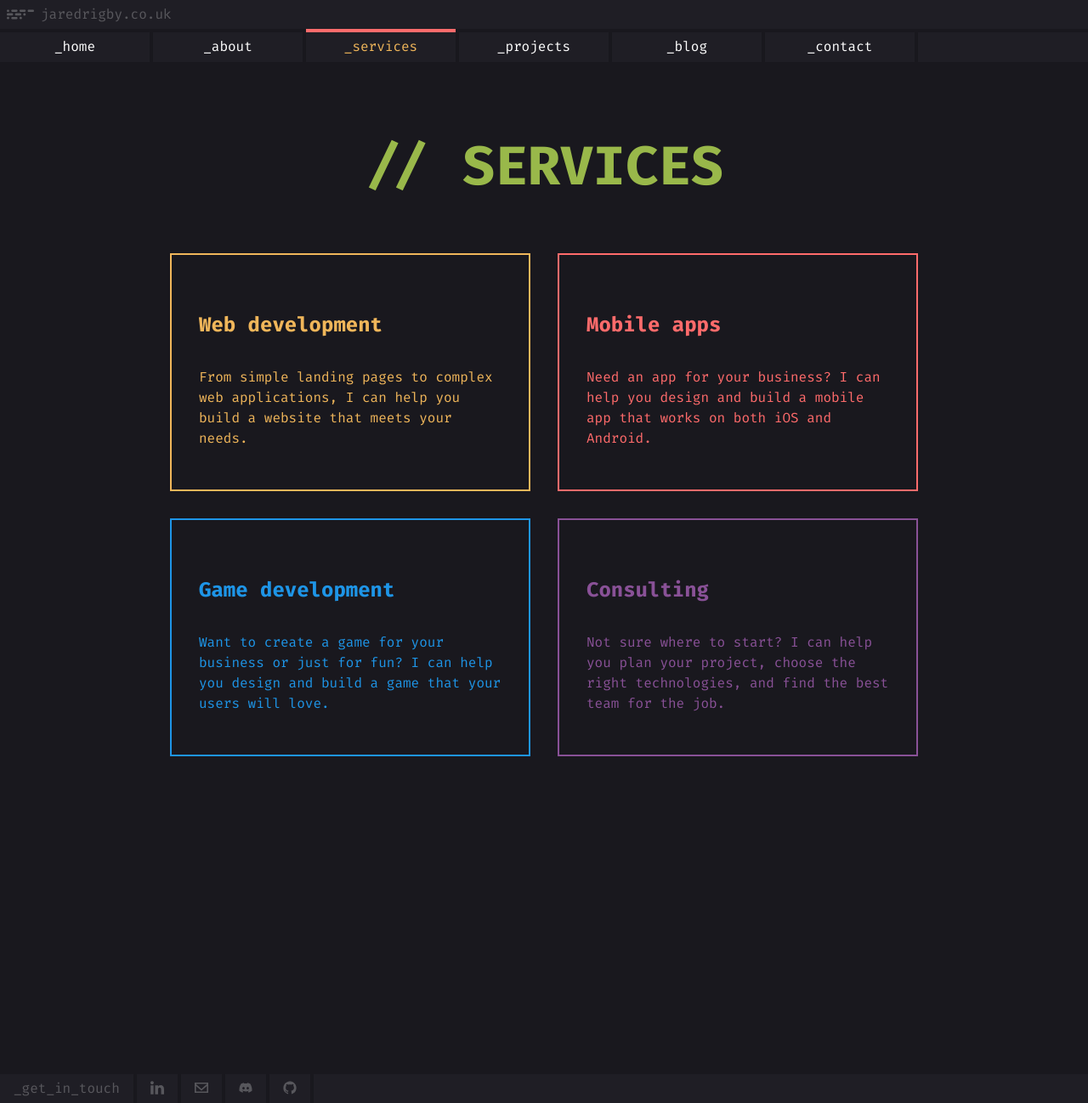
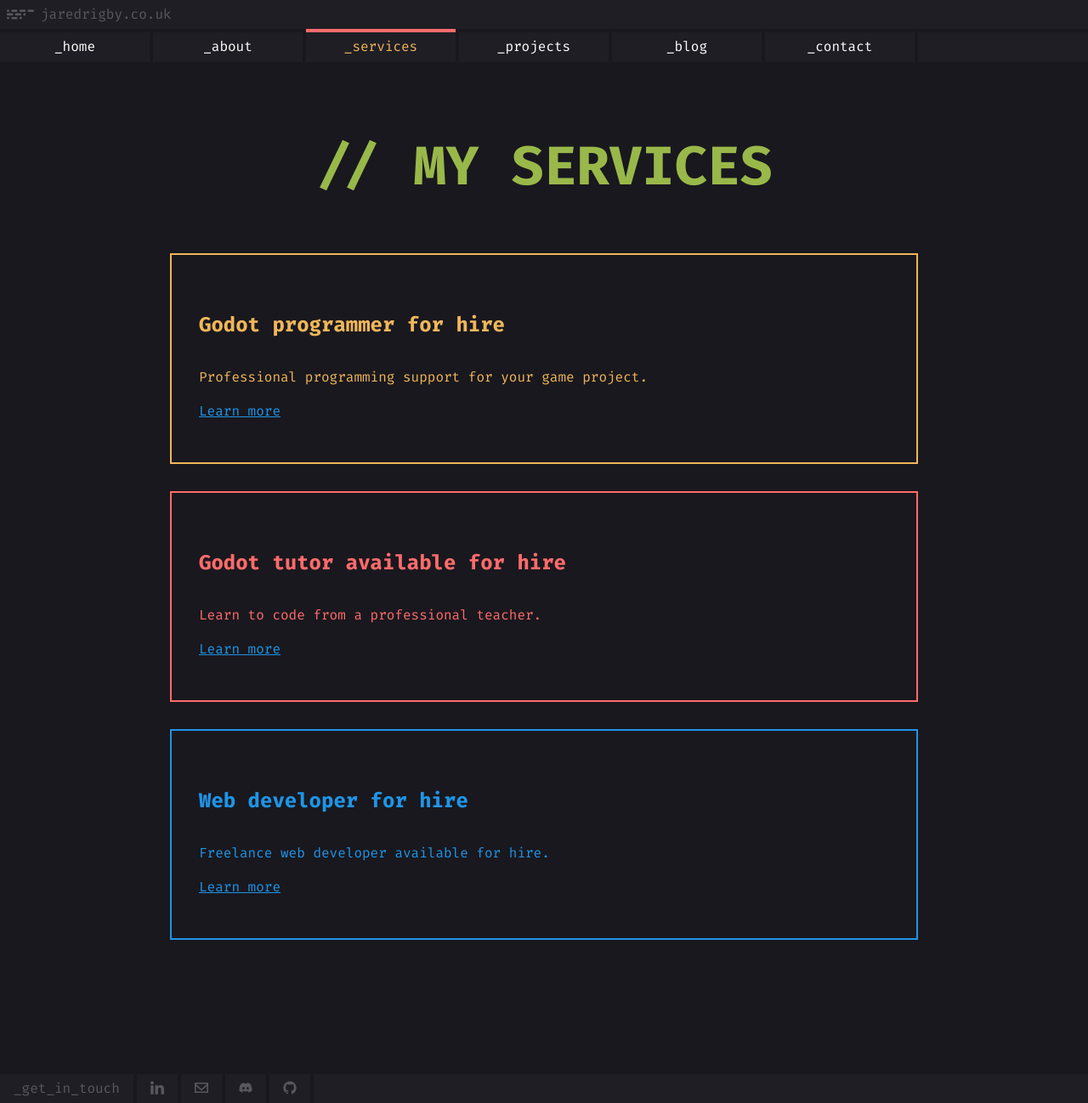
Before and after one commit to jazibobs/website-2024, a Jekyll site: the page built from services.md, in a window 1280 px wide and 1298 px high. Shown: the whole window at 85% size. Built offline with Jekyll 4.4.1, drawn with Linux system fonts in a browser that asks for light colours.

Commit message:
Created service pages

```diff
--- a/_config.yml
+++ b/_config.yml
@@ -31,6 +31,9 @@
   projects:
     output: true
     permalink: /projects/:path/
+  services:
+    output: true
+    permalink: /services/:path/
 
 include:
   - _redirects
--- a/_layouts/services.html
+++ b/_layouts/services.html
@@ -5,22 +5,13 @@
     <h1>{{ page.title }}</h1>
 
     <ul>
+        {% for service in site.services %}
         <li>
-            <h2>Web development</h2>
-            <p>From simple landing pages to complex web applications, I can help you build a website that meets your needs.</p>
+            <h2>{{ service.title }}</h2>
+            {{ service.excerpt }}
+            <p><a href="{{ service.url }}">Learn more</a></p>
         </li>
-        <li>
-            <h2>Mobile apps</h2>
-            <p>Need an app for your business? I can help you design and build a mobile app that works on both iOS and Android.</p>
-        </li>
-        <li>
-            <h2>Game development</h2>
-            <p>Want to create a game for your business or just for fun? I can help you design and build a game that your users will love.</p>
-        </li>
-        <li>
-            <h2>Consulting</h2>
-            <p>Not sure where to start? I can help you plan your project, choose the right technologies, and find the best team for the job.</p>
-        </li>
+        {% endfor %}
     </ul>
 </main>
 
--- /dev/null
+++ b/_services/tutoring.md
@@ -0,0 +1,16 @@
+---
+title: Godot tutor available for hire
+layout: single-service
+---
+
+Learn to code from a professional teacher.
+
+I am a fully qualified UK teacher (PGCE) and hold a Masters Degree (MSc) in computer science. I was the lead teacher of game development at Dulwich College Beijing, I run a freelance software studio specialising in Godot development and have been running an annual game development competition in collaboration with Ubisoft Shanghai since 2022.
+
+If you are looking to get started with the Godot engine, I'm not offering 1-to-1 tutoring sessions to help you get to grips with the engine.
+
+Prior to each session, the learning materials will be pre-agreed to ensure that you are meeting your learning goals. Depending on your level of familiarity, we will cover beginner, intermediate or advanced topics on Godot.
+
+## Contact me
+
+Send an email to [talk@jaredrigby.co.uk](mailto:talk@jaredrigby.co.uk) if you're looking to learn Godot. Or arrange a meeting using the calendar below.
--- a/assets/css/main.css
+++ b/assets/css/main.css
@@ -476,7 +476,7 @@
     }
 
     li {
-        width: calc(50% - var(--spacing));
+        width: 100%;
         border: 2px solid;
         color: var(--orange);
         padding: calc(var(--spacing) * 2);
@@ -875,3 +875,23 @@
         }
     }
 }
+
+.service {
+    margin: auto;
+    width: clamp(20rem, 80%, 55rem);
+    line-height: 1.5;
+
+    h1 {
+        color: var(--green);
+        text-transform: uppercase;
+        line-height: 1.2;
+    }
+
+    h2 {
+        color: var(--blue);
+    }
+
+    .cal-inline-container {
+        margin-top: calc(var(--spacing) * 4);
+    }
+}
--- a/services.md
+++ b/services.md
@@ -1,5 +1,5 @@
 ---
-title: Services
+title: My services
+layout: services
 permalink: /services/
-layout: services
 ---
```
Also changed, not shown: _layouts/single-service.html (added, +28 -0 lines), _services/game-development.md (added, +16 -0 lines), _services/web-development.md (added, +16 -0 lines), _services/workshops.md (added).
